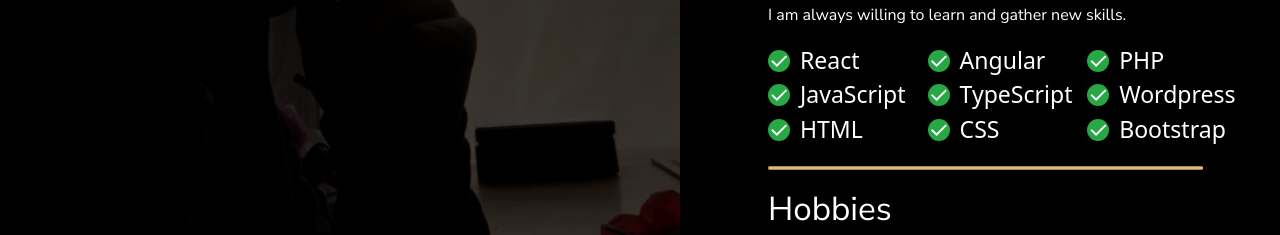
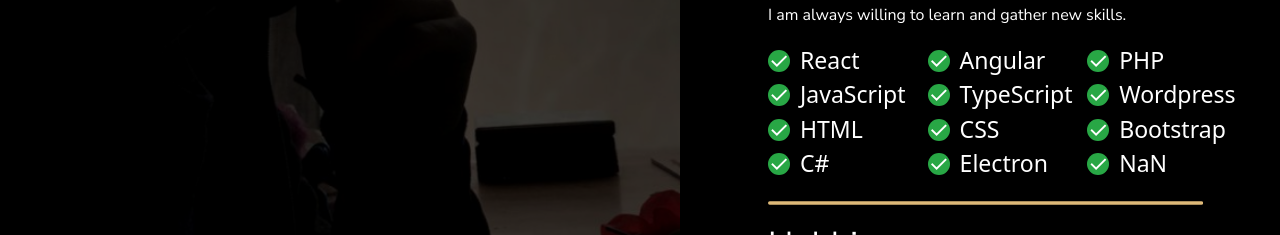
Before and after one commit to NicoVanWyk/nicovanwyk.github.io, a plain HTML site: page index.html in a window 1280 px wide. Shown: the part 518-753 px from the top of the page. Drawn offline with nearby package versions, Linux system fonts and the light colour scheme.

Commit message:
Update index.html

```diff
--- a/index.html
+++ b/index.html
@@ -108,6 +108,11 @@
                 <li class="li_skills"><span class="skills_circle">&#x2713;</span>HTML</li>
                 <li class="li_skills"><span class="skills_circle">&#x2713;</span>CSS</li>
                 <li class="li_skills"><span class="skills_circle">&#x2713;</span>Bootstrap</li>
+            </ul>
+            <ul class="ul_skills font_h5 ul_skills_hide">
+                <li class="li_skills"><span class="skills_circle">&#x2713;</span>C#</li>
+                <li class="li_skills"><span class="skills_circle">&#x2713;</span>Electron</li>
+                <li class="li_skills"><span class="skills_circle">&#x2713;</span>NaN</li>
             </ul>
 
             <!-- Small Screens -->
```
